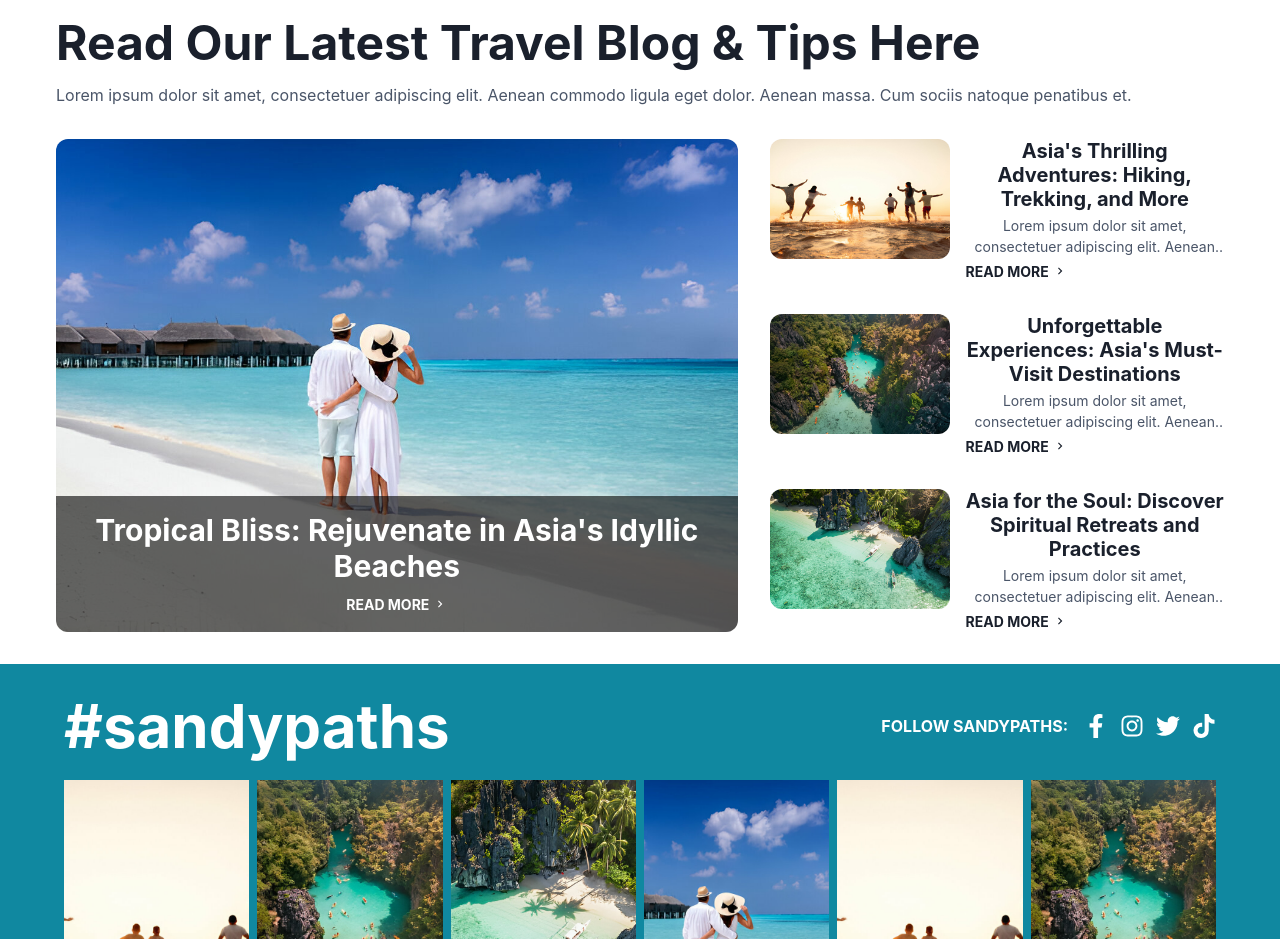
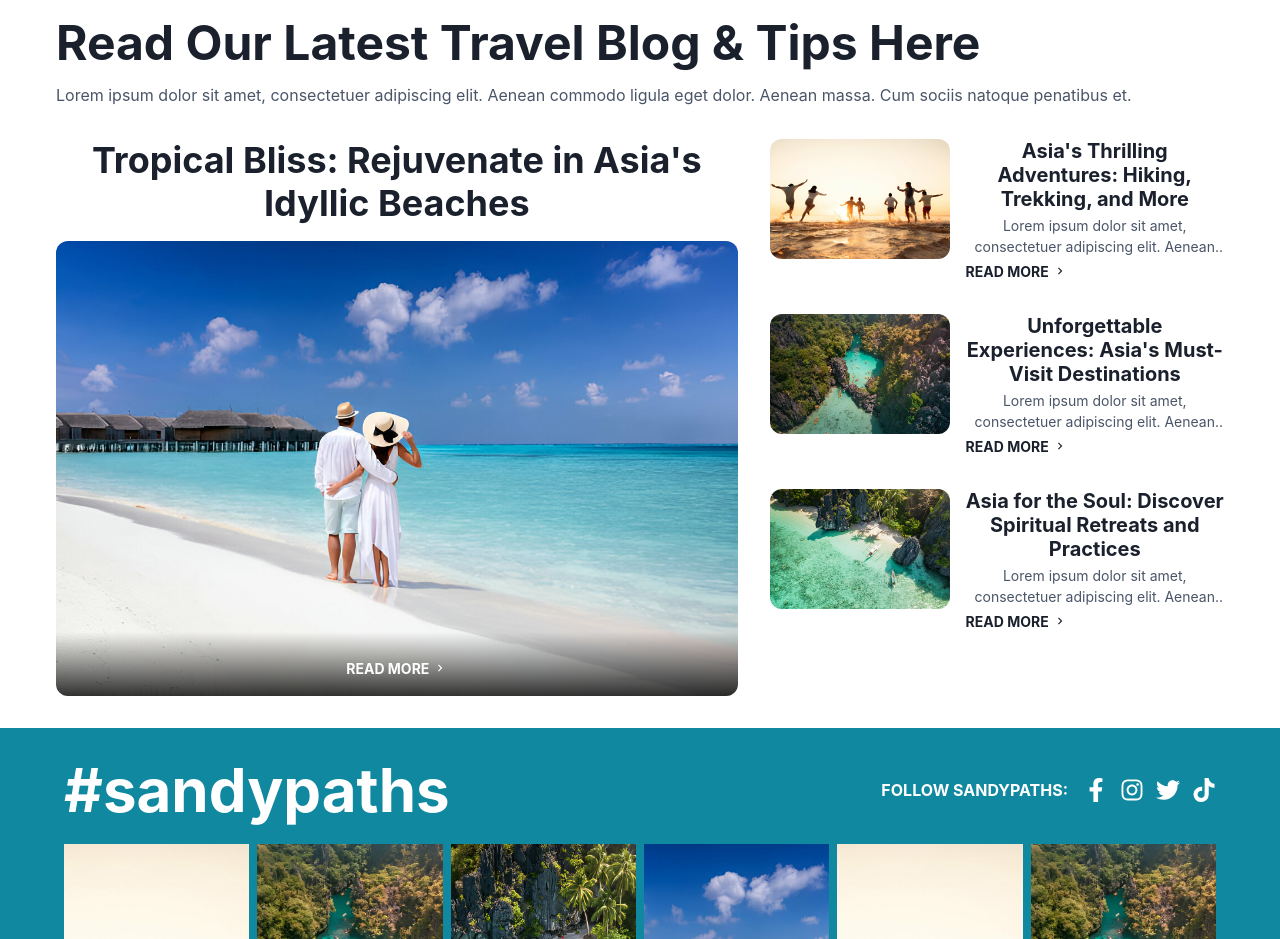
Before and after one commit to rapthar/sandypaths, a React (Create React App) app: page / in a window 1280 px wide. Shown: the part 4600-5539 px from the top of the page. Built offline with nearby package versions, Linux system fonts and the light colour scheme.

Commit message:
Update Hometen.jsx

```diff
--- a/src/Components/Home/Hometen.jsx
+++ b/src/Components/Home/Hometen.jsx
@@ -5,7 +5,15 @@ import { ChevronRightIcon } from '@chakra-ui/icons';
 const MainCard = ({ title, image }) => (
   <Box position="relative" borderRadius="xl" overflow="hidden" height="100%">
     <Image src={image} alt={title} objectFit="cover" w="100%" h="100%" />
-    <Box position="absolute" bottom="0" left="0" right="0" bg="rgba(0,0,0,0.6)" p={4} color="white">
+    <Box
+      position="absolute"
+      bottom="0"
+      left="0"
+      right="0"
+      bgGradient="linear(to-t, rgba(0,0,0,0.8), rgba(0,0,0,0))"
+      p={4}
+      color="white"
+    >
       <Heading size="lg" mb={2}>{title}</Heading>
       <Link href="#" display="inline-flex" alignItems="center" fontSize="sm" fontWeight="bold">
         READ MORE <ChevronRightIcon ml={1} />
@@ -37,10 +45,13 @@ const TravelBlogSection = () => {
         </VStack>
 
         <Grid templateColumns={{ base: "1fr", lg: "3fr 2fr" }} gap={8}>
-          <MainCard
-            title="Tropical Bliss: Rejuvenate in Asia's Idyllic Beaches"
-            image="/img/romantic.jpg"
-          />
+          <VStack align="stretch" spacing={4}>
+            <Heading size="xl">Tropical Bliss: Rejuvenate in Asia's Idyllic Beaches</Heading>
+            <MainCard
+              title=""  // Title moved outside
+              image="/img/romantic.jpg"
+            />
+          </VStack>
           <VStack spacing={8} align="stretch">
             <SideCard
               title="Asia's Thrilling Adventures: Hiking, Trekking, and More"
```
